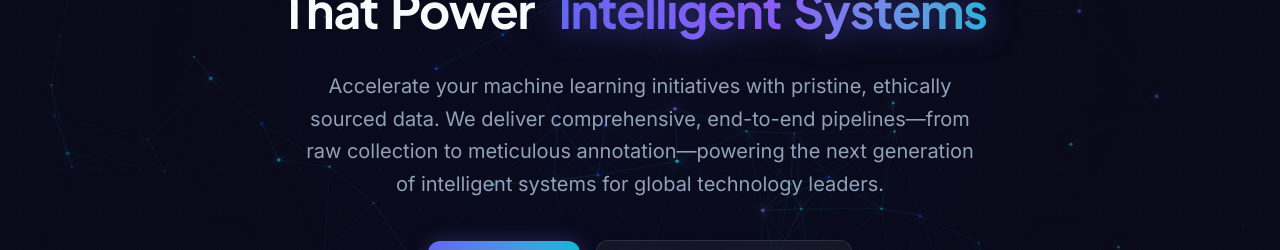
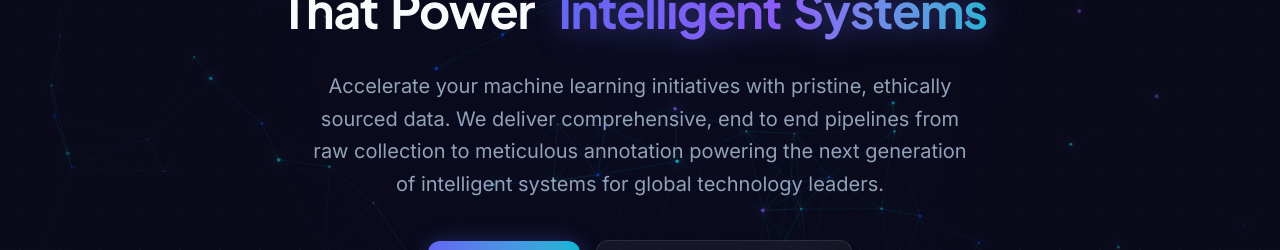
Before and after one commit to liyakathaalikt-oss/loopernode, a Next.js app: page / in a window 1280 px wide. Shown: the part 290-540 px from the top of the page. Built offline with nearby package versions, Linux system fonts and the light colour scheme; no server answers; the database is empty.

Commit message:
Update hero description text formatting

```diff
--- a/app/page.tsx
+++ b/app/page.tsx
@@ -116,7 +116,7 @@ export default async function HomePage() {
           headline={heroHeadline}
           titleLine2="That Power"
           highlightedText={heroHighlighted}
-          description="Accelerate your machine learning initiatives with pristine, ethically sourced data. We deliver comprehensive, end-to-end pipelines—from raw collection to meticulous annotation—powering the next generation of intelligent systems for global technology leaders."
+          description="Accelerate your machine learning initiatives with pristine, ethically sourced data. We deliver comprehensive, end to end pipelines from raw collection to meticulous annotation powering the next generation of intelligent systems for global technology leaders."
           primaryCTA={{ label: 'Get Started', href: '/contact' }}
           secondaryCTA={{ label: 'Explore AI Data Services', href: '/services' }}
         />
```
